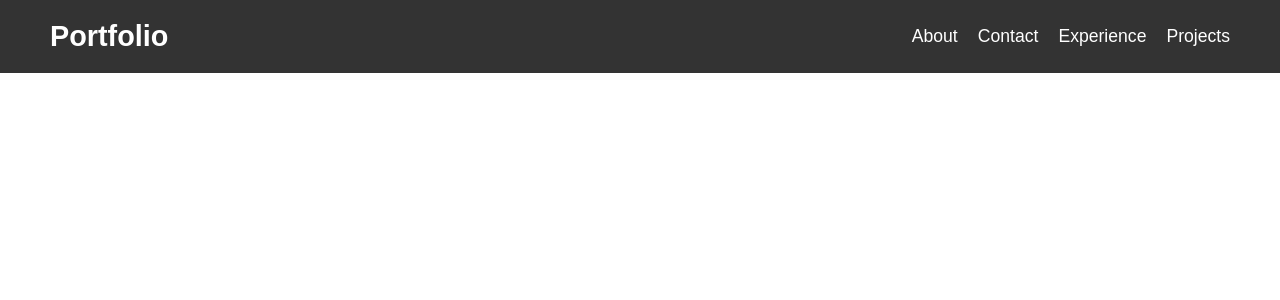
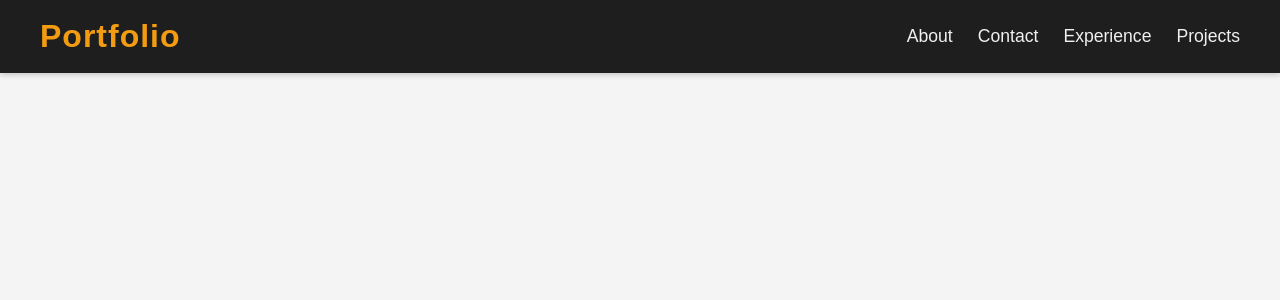
Before and after one commit to priyangshu-halder/react-basics, a React (Vite) app in the folder folio_vite/: page / in a window 1280 px wide. Shown: the top 300 px of the page. Built offline with nearby package versions, Linux system fonts and the light colour scheme.

Commit message:
.module.css

```diff
--- a/folio_vite/src/components/Navbar/Navbar.css
+++ /dev/null
@@ -1,65 +0,0 @@
-/* General reset for margins and padding */
-* {
-    margin: 0;
-    padding: 0;
-    box-sizing: border-box;
-}
-
-body {
-    font-family: Arial, sans-serif;
-}
-
-/* Navbar container styling */
-.navbar {
-    display: flex;
-    justify-content: space-between;
-    align-items: center;
-    padding: 20px 50px;
-    background-color: #333; /* Dark background for contrast */
-}
-
-.navbar .logo {
-    color: white;
-    font-size: 1.8rem;
-    font-weight: bold;
-    text-decoration: none;
-}
-
-/* Nav links container */
-.nav-links ul {
-    list-style-type: none;
-    display: flex;
-}
-
-.nav-links li {
-    margin-left: 20px;
-}
-
-.nav-links a {
-    color: white;
-    text-decoration: none;
-    font-size: 1.1rem;
-    transition: color 0.3s;
-}
-
-/* Hover effect */
-.nav-links a:hover {
-    color: #f39c12; /* Gold color on hover */
-}
-
-/* Responsive Design: Make it stacked on smaller screens */
-@media (max-width: 768px) {
-    .navbar {
-        flex-direction: column;
-        align-items: flex-start;
-    }
-
-    .nav-links ul {
-        display: block;
-        margin-top: 10px;
-    }
-
-    .nav-links li {
-        margin: 10px 0;
-    }
-}
--- a/folio_vite/src/components/Navbar/Navbar.jsx
+++ b/folio_vite/src/components/Navbar/Navbar.jsx
@@ -1,11 +1,11 @@
 import React from "react";
-import "./Navbar.css"
+import styles from "./Navbar.module.css"
 
 const Navbar = () => {
     return (
-    <nav className="navbar">
-        <a href="/" className="logo">Portfolio</a>
-        <div className="nav-links">
+    <nav className={styles.navbar}>
+        <a href="/" className={styles.logo}>Portfolio</a>
+        <div className={styles.navlinks}>
             <ul>
                 <li><a href="#about">About</a></li>
                 <li><a href="#contact">Contact</a></li>
--- /dev/null
+++ b/folio_vite/src/components/Navbar/Navbar.module.css
@@ -0,0 +1,126 @@
+/* General reset for margins and padding */
+* {
+    margin: 0;
+    padding: 0;
+    box-sizing: border-box;
+  }
+
+  body {
+    font-family: 'Segoe UI', Tahoma, Geneva, Verdana, sans-serif;
+    background-color: #f4f4f4;
+    color: #333;
+  }
+
+  /* Navbar container styling */
+  .navbar {
+    display: flex;
+    justify-content: space-between;
+    align-items: center;
+    padding: 18px 40px;
+    background-color: #1e1e1e;
+    box-shadow: 0 2px 6px rgba(0, 0, 0, 0.2);
+    position: sticky;
+    top: 0;
+    z-index: 1000;
+  }
+
+  /* Logo styling */
+  .logo {
+    font-size: 2rem;
+    font-weight: 800;
+    text-decoration: none;
+    color: #f39c12; /* Bright gold-orange */
+    letter-spacing: 1px;
+    transition: all 0.3s ease;
+    position: relative;
+  }
+
+  /* Optional subtle shadow or glow */
+  .logo::after {
+    content: '';
+    position: absolute;
+    bottom: -4px;
+    left: 0;
+    height: 3px;
+    width: 0;
+    background-color: #f39c12;
+    transition: width 0.3s ease;
+  }
+
+  .logo:hover::after {
+    width: 100%;
+  }
+
+  .logo:hover {
+    color: #ff6f61; /* Slightly lighter on hover */
+    transform: scale(1.05);
+  }
+
+
+  /* Navlinks container */
+  .navlinks ul {
+    list-style-type: none;
+    display: flex;
+    align-items: center;
+  }
+
+  .navlinks li {
+    margin-left: 25px;
+  }
+
+  .navlinks a {
+    color: #f0f0f0;
+    text-decoration: none;
+    font-size: 1.1rem;
+    font-weight: 500;
+    position: relative;
+    padding: 6px 0;
+    transition: color 0.3s ease;
+  }
+
+  /* Active and hover states */
+  .navlinks a::after {
+    content: '';
+    display: block;
+    height: 2px;
+    width: 0;
+    background: #f39c12;
+    transition: width 0.3s ease;
+    position: absolute;
+    bottom: 0;
+    left: 0;
+  }
+
+  .navlinks a:hover {
+    color: #f39c12;
+  }
+
+  .navlinks a:hover::after {
+    width: 100%;
+  }
+
+  /* Responsive Design: Mobile view */
+  @media (max-width: 768px) {
+    .navbar {
+      flex-direction: column;
+      align-items: flex-start;
+      padding: 20px;
+    }
+
+    .navlinks ul {
+      flex-direction: column;
+      width: 100%;
+      margin-top: 15px;
+    }
+
+    .navlinks li {
+      margin: 10px 0;
+      width: 100%;
+    }
+
+    .navlinks a {
+      display: block;
+      width: 100%;
+      padding: 10px 0;
+    }
+  }
```
